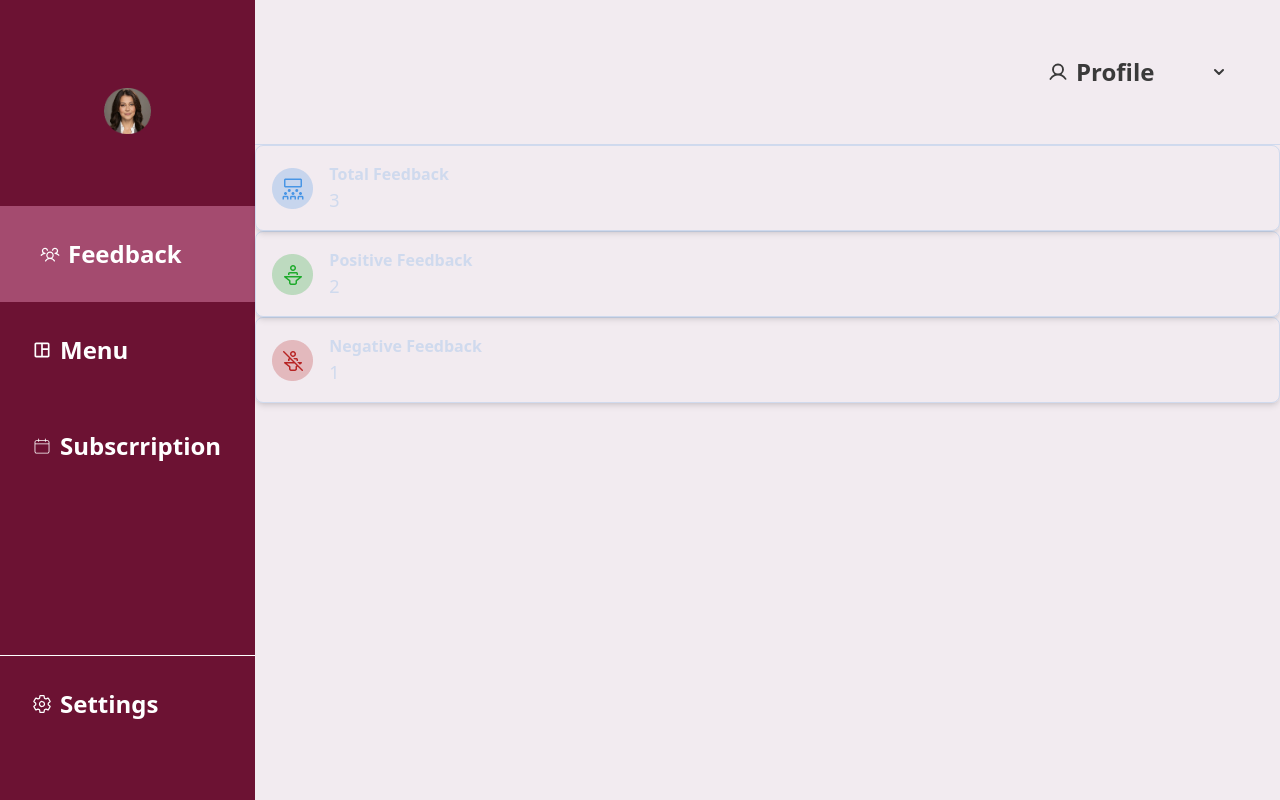
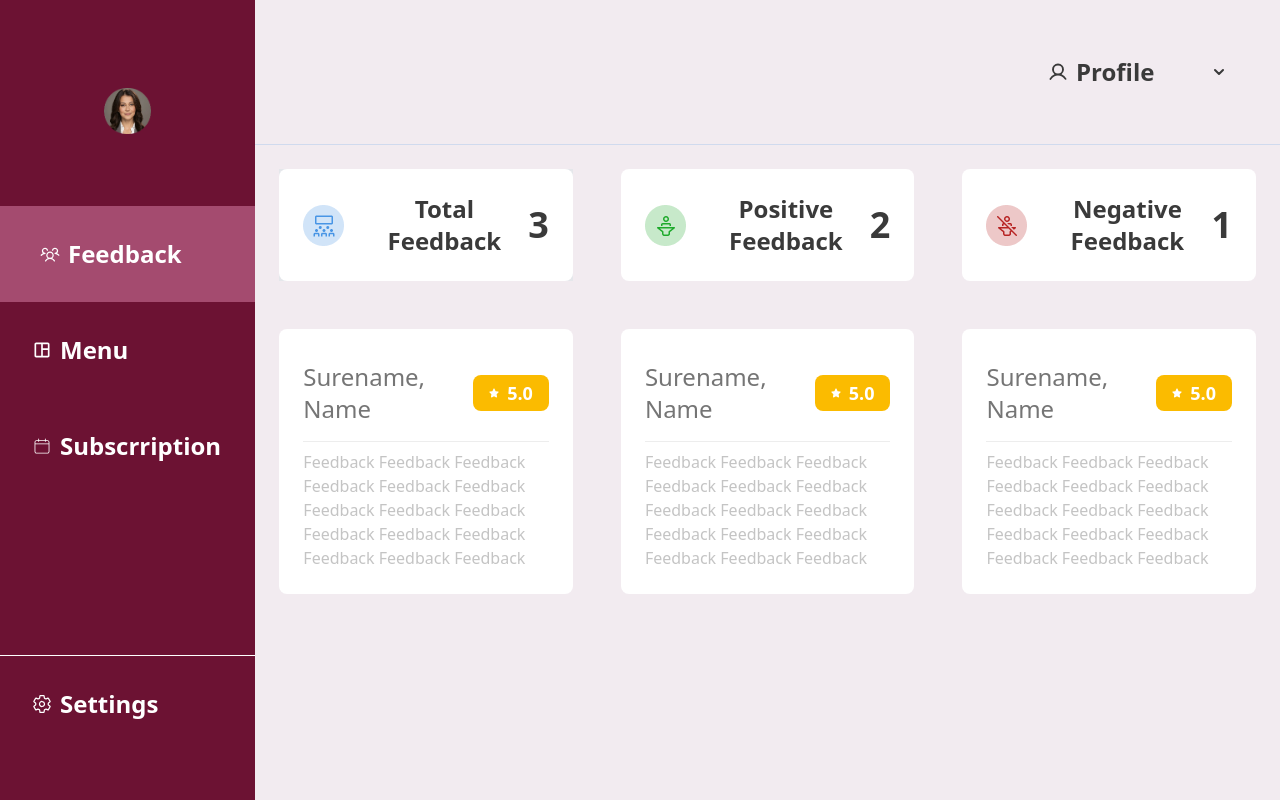
Before and after one commit to PeaceOloruntoba/nikita, a React (Vite) app: page /feedback in a window 1280 px wide. Built offline with nearby package versions, Linux system fonts and the light colour scheme.

Commit message:
feedbacks

```diff
--- a/src/components/Feedback.jsx
+++ b/src/components/Feedback.jsx
@@ -1,16 +1,40 @@
 import React from "react";
+import { FaStar } from "react-icons/fa6";
+
+export function FeedbackTitleCard({ card }) {
+  return (
+    <div
+      className="flex items-center justify-center font-semibold text-2xl"
+      key={card?.id}
+    >
+      <div className="p-6 rounded-lg flex w-full items-center justify-between bg-white">
+        <div className="flex items-center justify-center gap-4">
+          {card?.icon}
+          <span>{card?.name}</span>
+        </div>
+        <span className="text-4xl">{card?.value}</span>
+      </div>
+    </div>
+  );
+}
 
 export function FeedbackCard({ card }) {
   return (
-    <div className="p-6 rounded-lg flex items-center justify-between bg-white">
-      <div className="flex items-center justify-center gap-4">
-        {card?.icon}
-        <span>{card?.name}</span>
+    <div
+      className="p-6 rounded-lg flex flex-col w-full  items-center justify-between bg-white text-[#EDEDED]"
+      key={card?.id}
+    >
+      <div className="flex items-center justify-between py-2 w-full">
+        <span className="text-[#3a3a3a]/70 text-2xl font-medium">
+          {card?.firstName}, {card?.lastName}
+        </span>
+        <span className="bg-[#FBBB00] px-4 py-1 text-white rounded-lg text-lg font-semibold flex items-center justify-center gap-2">
+          <FaStar size={10} />
+          {card?.stars}.0
+        </span>
       </div>
-      <span>{card?.value}</span>
+      <hr className="w-full border-[#EDEDED] my-2" />
+      <span className="text-[#3a3a3a]/30">{card?.feedback}</span>
     </div>
   );
 }
-export default function Feedback() {
-  return <div>Feedback</div>;
-}
--- a/src/pages/Feedback.jsx
+++ b/src/pages/Feedback.jsx
@@ -1,8 +1,9 @@
 import React, { useState } from "react";
 import { negativeFeedback, positiveFeedback, totalFeedback } from "../assets";
+import { FeedbackTitleCard, FeedbackCard } from "../components/Feedback";
 
 export default function Feedback() {
-  const [feedbackStatus, setFeedbackStatus] = useState();
+  const [feedbackStatus, setFeedbackStatus] = useState(null);
 
   const feedbacks = [
     {
@@ -48,36 +49,51 @@ export default function Feedback() {
       id: 1,
       name: "Total Feedback",
       value: totalFeedbackCount,
+      status: null, // Shows all feedbacks
       icon: <img src={totalFeedback} alt="Total Feedback" />,
     },
     {
       id: 2,
       name: "Positive Feedback",
       value: positiveFeedbackCount,
+      status: "positive",
       icon: <img src={positiveFeedback} alt="Positive Feedback" />,
     },
     {
-      id: 3, // Fixed duplicate ID
+      id: 3,
       name: "Negative Feedback",
       value: negativeFeedbackCount,
+      status: "negative",
       icon: <img src={negativeFeedback} alt="Negative Feedback" />,
     },
   ];
 
+  // Filter feedbacks based on selected feedbackStatus
+  const displayFeedbacks =
+    feedbackStatus === null
+      ? feedbacks
+      : feedbacks.filter((fb) => fb.status === feedbackStatus);
+
   return (
-    <div>
-      {feedbackCard.map((card) => (
-        <div
-          key={card.id}
-          className="p-4 border rounded-lg shadow-md flex items-center gap-4"
-        >
-          {card.icon}
-          <div>
-            <h3 className="font-bold">{card.name}</h3>
-            <p className="text-lg">{card.value}</p>
-          </div>
-        </div>
-      ))}
+    <div className="p-6 text-[#3a3a3a] flex flex-col gap-12">
+      <div className="grid grid-cols-3 gap-12">
+        {feedbackCard.map((card) => (
+          <button
+            key={card.id}
+            onClick={() => setFeedbackStatus(card.status)}
+            className={`transition-all duration-200 ${
+              feedbackStatus === card.status ? "bg-gray-200" : ""
+            }`}
+          >
+            <FeedbackTitleCard card={card} />
+          </button>
+        ))}
+      </div>
+      <div className="grid grid-cols-3 gap-12">
+        {displayFeedbacks.map((card) => (
+          <FeedbackCard key={card.id} card={card} />
+        ))}
+      </div>
     </div>
   );
 }
```
